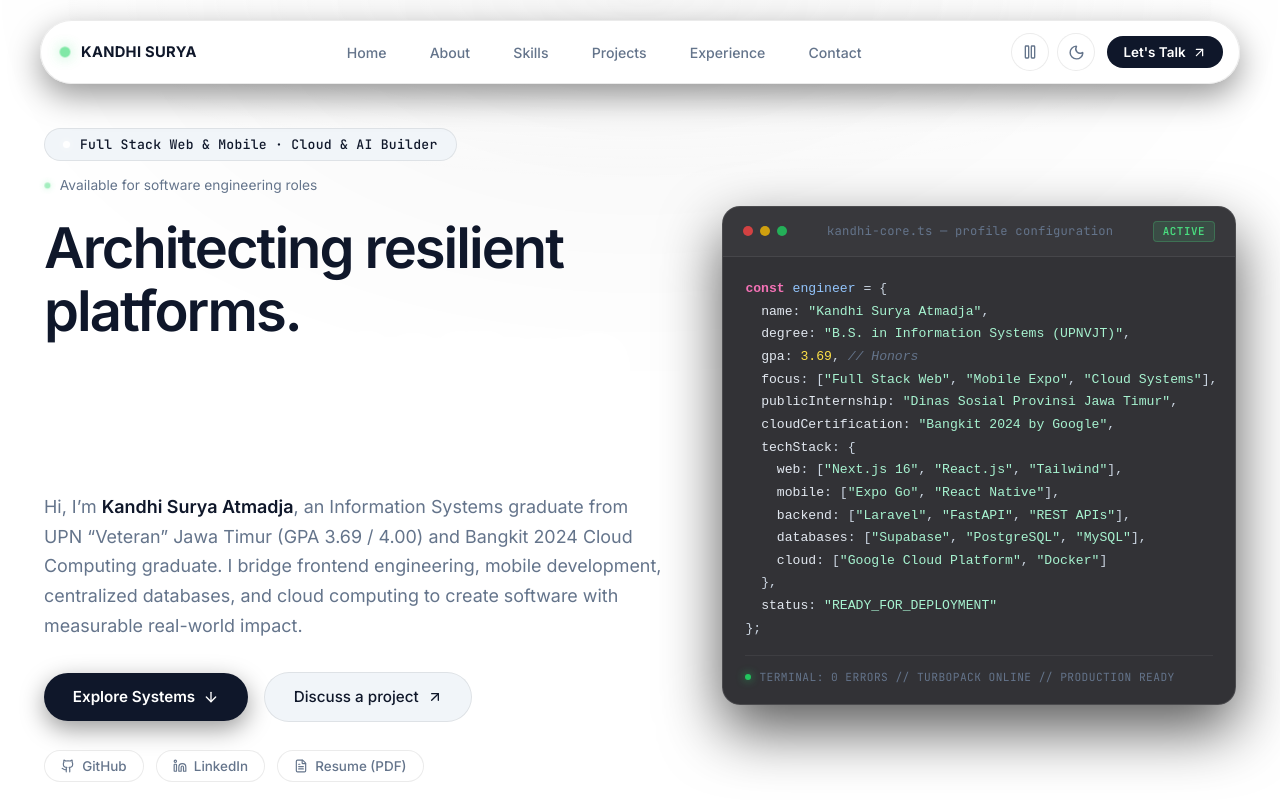
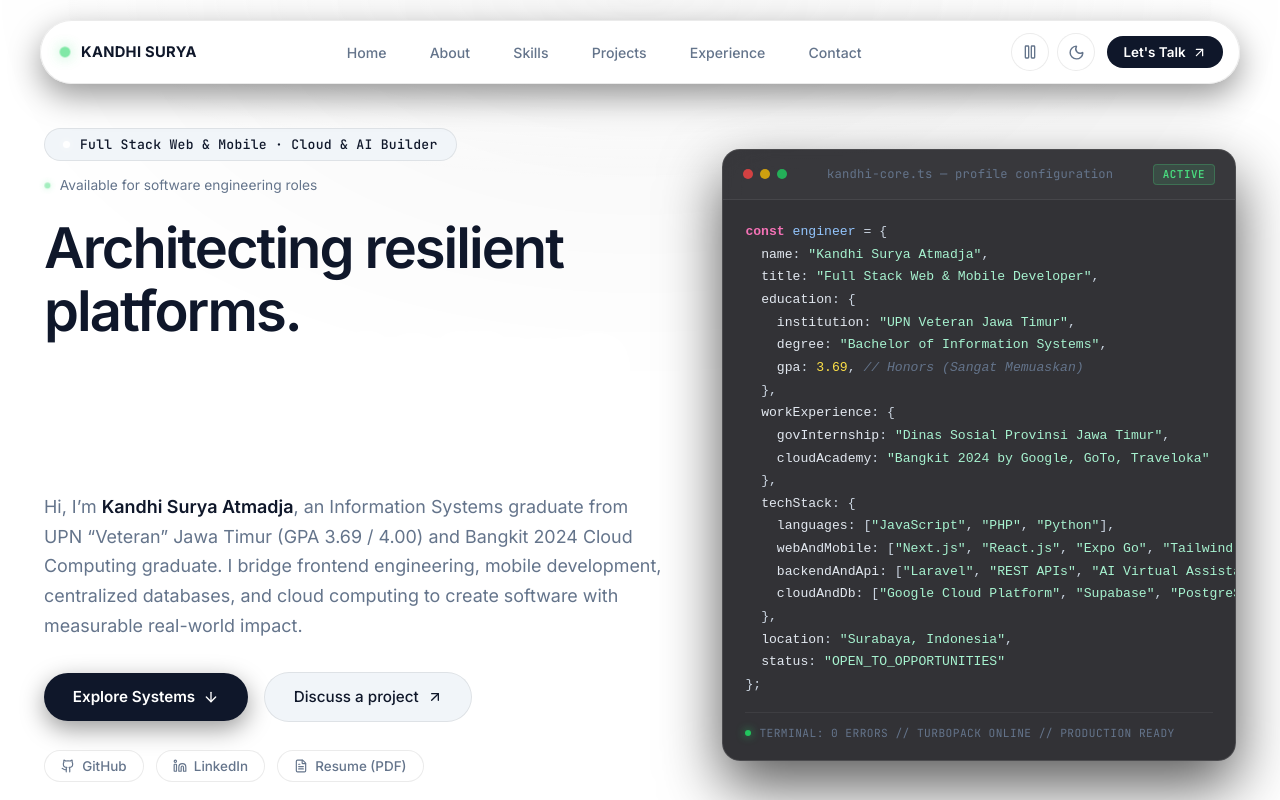
Before and after one commit to KandhiSurya/PortofolioKandhi, a Next.js app: page / in a window 1280 px wide. Shown: the top 800 px of the page. Built offline with nearby package versions, Linux system fonts and the light colour scheme.

Commit message:
feat: align hero dev terminal data directly with latest CV

```diff
--- a/src/app/page.tsx
+++ b/src/app/page.tsx
@@ -598,19 +598,24 @@ export default function Home() {
                         <span className={styles.codeKeyword}>const</span>{' '}
                         <span className={styles.codeVar}>engineer</span> = &#123;{'\n'}
                         {'  '}<span className={styles.codeKey}>name</span>: <span className={styles.codeString}>&quot;Kandhi Surya Atmadja&quot;</span>,{'\n'}
-                        {'  '}<span className={styles.codeKey}>degree</span>: <span className={styles.codeString}>&quot;B.S. in Information Systems (UPNVJT)&quot;</span>,{'\n'}
-                        {'  '}<span className={styles.codeKey}>gpa</span>: <span className={styles.codeNum}>3.69</span>, <span className={styles.codeComment}>// Honors</span>{'\n'}
-                        {'  '}<span className={styles.codeKey}>focus</span>: [<span className={styles.codeString}>&quot;Full Stack Web&quot;</span>, <span className={styles.codeString}>&quot;Mobile Expo&quot;</span>, <span className={styles.codeString}>&quot;Cloud Systems&quot;</span>],{'\n'}
-                        {'  '}<span className={styles.codeKey}>publicInternship</span>: <span className={styles.codeString}>&quot;Dinas Sosial Provinsi Jawa Timur&quot;</span>,{'\n'}
-                        {'  '}<span className={styles.codeKey}>cloudCertification</span>: <span className={styles.codeString}>&quot;Bangkit 2024 by Google&quot;</span>,{'\n'}
+                        {'  '}<span className={styles.codeKey}>title</span>: <span className={styles.codeString}>&quot;Full Stack Web &amp; Mobile Developer&quot;</span>,{'\n'}
+                        {'  '}<span className={styles.codeKey}>education</span>: &#123;{'\n'}
+                        {'    '}<span className={styles.codeKey}>institution</span>: <span className={styles.codeString}>&quot;UPN Veteran Jawa Timur&quot;</span>,{'\n'}
+                        {'    '}<span className={styles.codeKey}>degree</span>: <span className={styles.codeString}>&quot;Bachelor of Information Systems&quot;</span>,{'\n'}
+                        {'    '}<span className={styles.codeKey}>gpa</span>: <span className={styles.codeNum}>3.69</span>, <span className={styles.codeComment}>// Honors (Sangat Memuaskan)</span>{'\n'}
+                        {'  '}&#125;,{'\n'}
+                        {'  '}<span className={styles.codeKey}>workExperience</span>: &#123;{'\n'}
+                        {'    '}<span className={styles.codeKey}>govInternship</span>: <span className={styles.codeString}>&quot;Dinas Sosial Provinsi Jawa Timur&quot;</span>,{'\n'}
+                        {'    '}<span className={styles.codeKey}>cloudAcademy</span>: <span className={styles.codeString}>&quot;Bangkit 2024 by Google, GoTo, Traveloka&quot;</span>{'\n'}
+                        {'  '}&#125;,{'\n'}
                         {'  '}<span className={styles.codeKey}>techStack</span>: &#123;{'\n'}
-                        {'    '}<span className={styles.codeKey}>web</span>: [<span className={styles.codeString}>&quot;Next.js 16&quot;</span>, <span className={styles.codeString}>&quot;React.js&quot;</span>, <span className={styles.codeString}>&quot;Tailwind&quot;</span>],{'\n'}
-                        {'    '}<span className={styles.codeKey}>mobile</span>: [<span className={styles.codeString}>&quot;Expo Go&quot;</span>, <span className={styles.codeString}>&quot;React Native&quot;</span>],{'\n'}
-                        {'    '}<span className={styles.codeKey}>backend</span>: [<span className={styles.codeString}>&quot;Laravel&quot;</span>, <span className={styles.codeString}>&quot;FastAPI&quot;</span>, <span className={styles.codeString}>&quot;REST APIs&quot;</span>],{'\n'}
-                        {'    '}<span className={styles.codeKey}>databases</span>: [<span className={styles.codeString}>&quot;Supabase&quot;</span>, <span className={styles.codeString}>&quot;PostgreSQL&quot;</span>, <span className={styles.codeString}>&quot;MySQL&quot;</span>],{'\n'}
-                        {'    '}<span className={styles.codeKey}>cloud</span>: [<span className={styles.codeString}>&quot;Google Cloud Platform&quot;</span>, <span className={styles.codeString}>&quot;Docker&quot;</span>]{'\n'}
+                        {'    '}<span className={styles.codeKey}>languages</span>: [<span className={styles.codeString}>&quot;JavaScript&quot;</span>, <span className={styles.codeString}>&quot;PHP&quot;</span>, <span className={styles.codeString}>&quot;Python&quot;</span>],{'\n'}
+                        {'    '}<span className={styles.codeKey}>webAndMobile</span>: [<span className={styles.codeString}>&quot;Next.js&quot;</span>, <span className={styles.codeString}>&quot;React.js&quot;</span>, <span className={styles.codeString}>&quot;Expo Go&quot;</span>, <span className={styles.codeString}>&quot;Tailwind CSS&quot;</span>],{'\n'}
+                        {'    '}<span className={styles.codeKey}>backendAndApi</span>: [<span className={styles.codeString}>&quot;Laravel&quot;</span>, <span className={styles.codeString}>&quot;REST APIs&quot;</span>, <span className={styles.codeString}>&quot;AI Virtual Assistant&quot;</span>],{'\n'}
+                        {'    '}<span className={styles.codeKey}>cloudAndDb</span>: [<span className={styles.codeString}>&quot;Google Cloud Platform&quot;</span>, <span className={styles.codeString}>&quot;Supabase&quot;</span>, <span className={styles.codeString}>&quot;PostgreSQL&quot;</span>, <span className={styles.codeString}>&quot;MySQL&quot;</span>]{'\n'}
                         {'  '}&#125;,{'\n'}
-                        {'  '}<span className={styles.codeKey}>status</span>: <span className={styles.codeString}>&quot;READY_FOR_DEPLOYMENT&quot;</span>{'\n'}
+                        {'  '}<span className={styles.codeKey}>location</span>: <span className={styles.codeString}>&quot;Surabaya, Indonesia&quot;</span>,{'\n'}
+                        {'  '}<span className={styles.codeKey}>status</span>: <span className={styles.codeString}>&quot;OPEN_TO_OPPORTUNITIES&quot;</span>{'\n'}
                         &#125;;
                       </code>
                     </pre>
```
